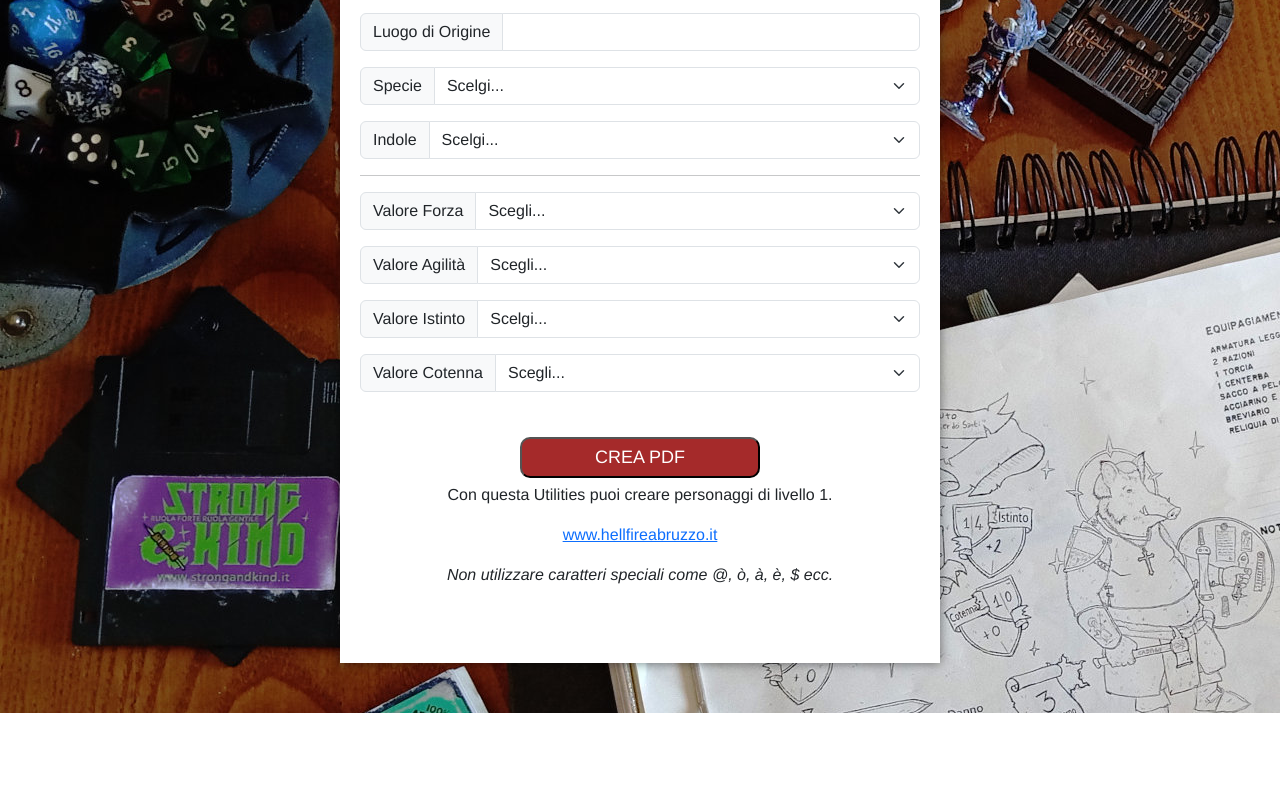
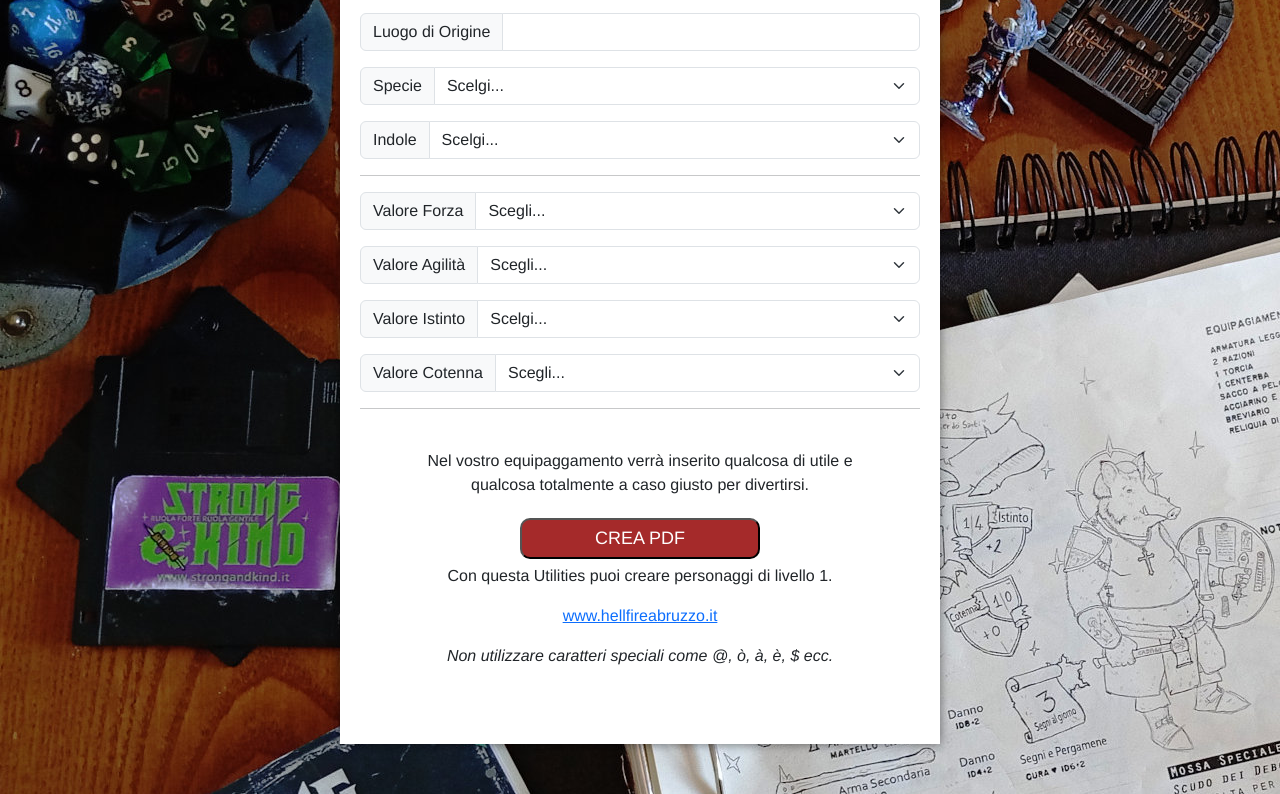
Before and after one commit to mattiabascelli/scheda_personaggio_strong_and_kind, a plain HTML site: page index.html in a window 1280 px wide. Shown: the part 148-942 px from the top of the page. Before the commit the page ends 861 px from the top, so only its background shows below. Drawn offline with nearby package versions, Linux system fonts and the light colour scheme.

Commit message:
Add files via upload

```diff
--- a/index.html
+++ b/index.html
@@ -98,7 +98,9 @@
                 </select>
 
             </div>
+            <hr />
             <div class="d20">
+                <p>Nel vostro equipaggamento verrà inserito qualcosa di utile e qualcosa totalmente a caso giusto per divertirsi.</p>
                 <input type="button" value="CREA PDF" onclick="creaPdf();" />
                 <p>Con questa Utilities puoi creare personaggi di livello 1.</p>
                 <p><a href="https://www.hellfireabruzzo.it">www.hellfireabruzzo.it</a></p>
```
